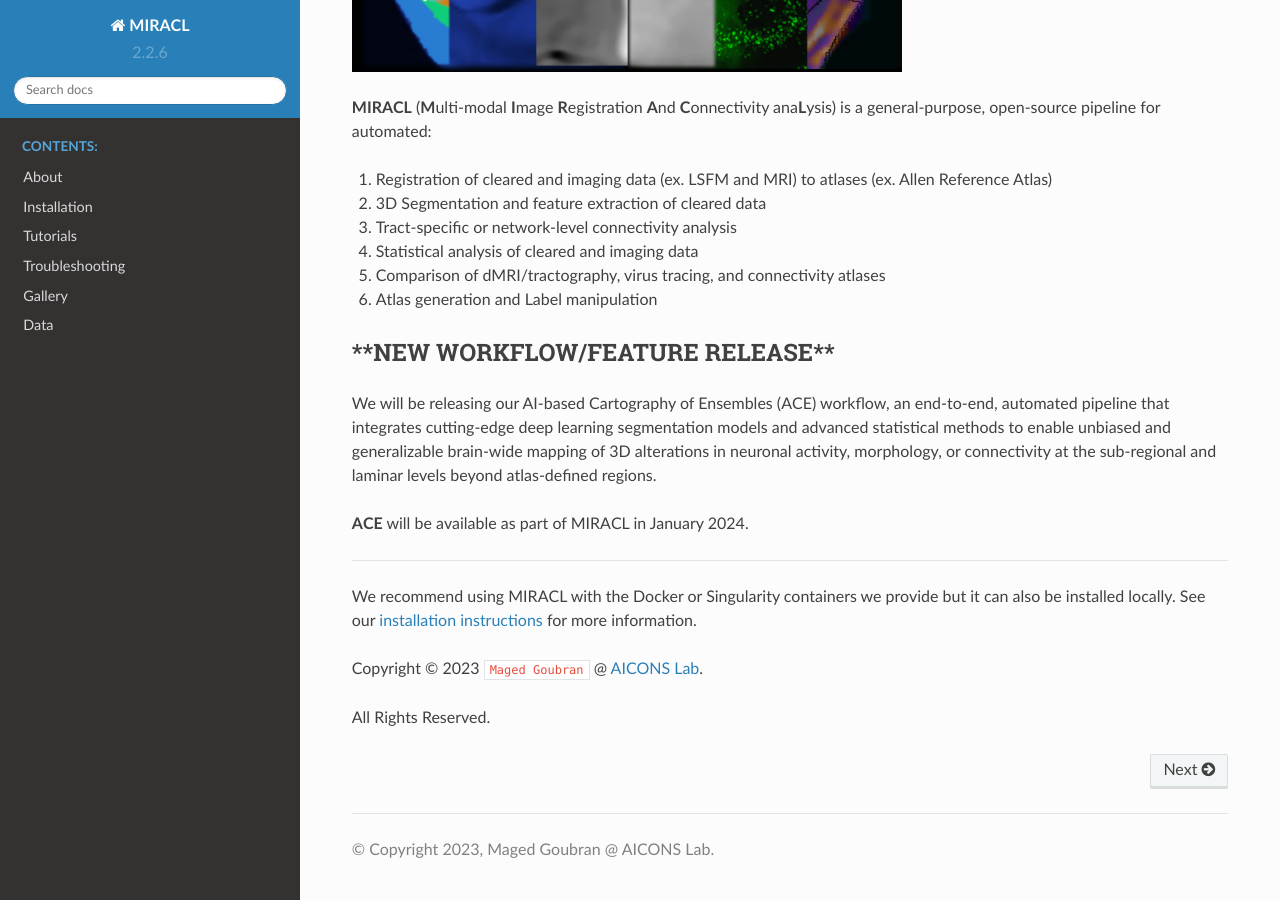
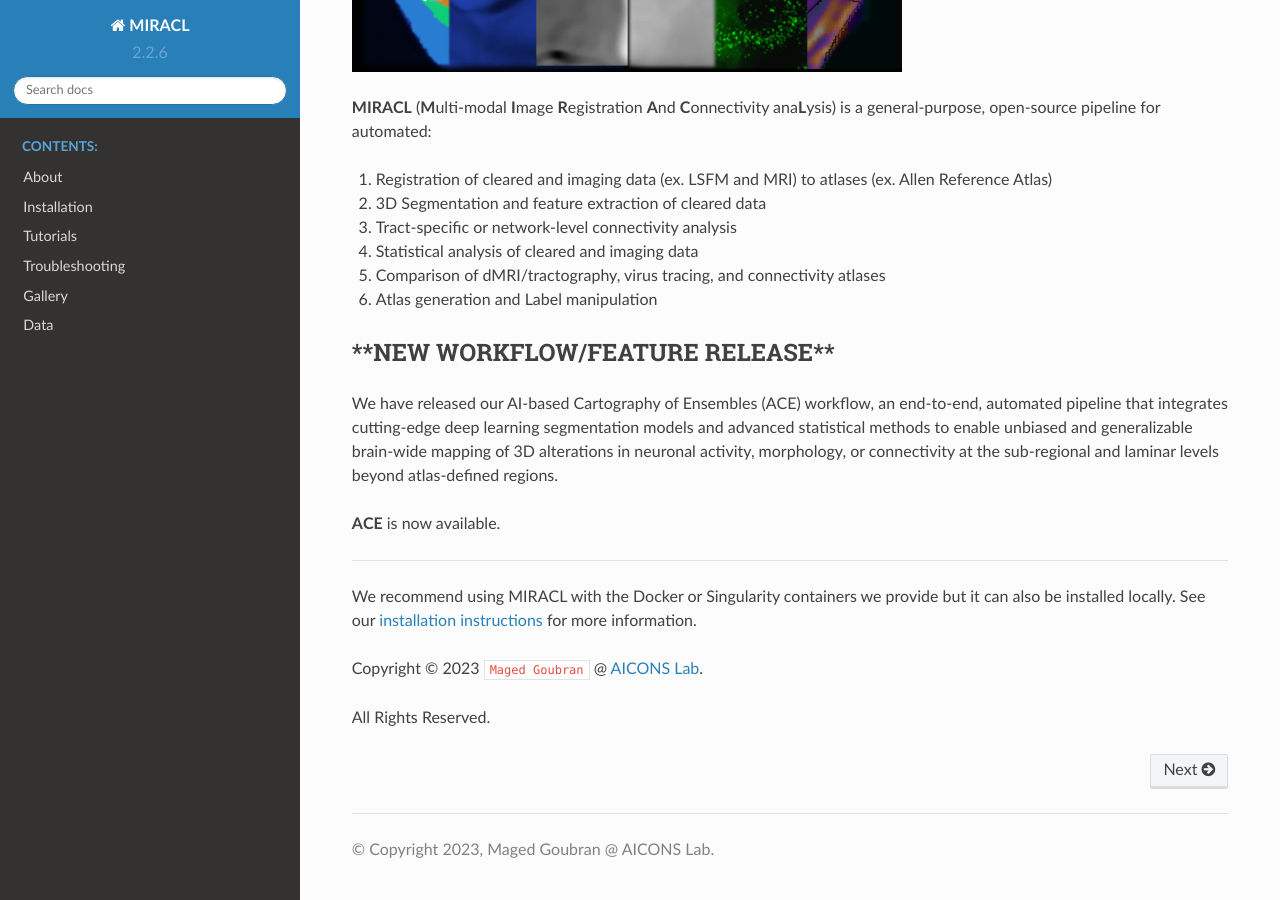
Before and after one commit to AICONSlab/MIRACL, a Sphinx documentation site: the page built from docs/index.rst, in a window 1280 px wide and 900 px high, scrolled down 507 px. Built offline with Sphinx 7.4.7 and the Read the Docs theme 2.0.0, drawn with Linux system fonts in a browser that asks for light colours; cross-references to code outside the pages are shown as plain code.

Commit message:
[fix] Update docs for ACE release State that ACE has now been released for readthedocs.

```diff
--- a/docs/index.rst
+++ b/docs/index.rst
@@ -36,9 +36,9 @@
 \*\*NEW WORKFLOW/FEATURE RELEASE\*\*
 """""""""""""""""""""""""""""""""""""""""
 
-We will be releasing our AI-based Cartography of Ensembles (ACE) workflow, an end-to-end, automated pipeline that integrates cutting-edge deep learning segmentation models and advanced statistical methods to enable unbiased and generalizable brain-wide mapping of 3D alterations in neuronal activity, morphology, or connectivity at the sub-regional and laminar levels beyond atlas-defined regions.
+We have released our AI-based Cartography of Ensembles (ACE) workflow, an end-to-end, automated pipeline that integrates cutting-edge deep learning segmentation models and advanced statistical methods to enable unbiased and generalizable brain-wide mapping of 3D alterations in neuronal activity, morphology, or connectivity at the sub-regional and laminar levels beyond atlas-defined regions.
 
-:program:`ACE` will be available as part of MIRACL in January 2024.
+:program:`ACE` is now available.
 
 ------
 
```
